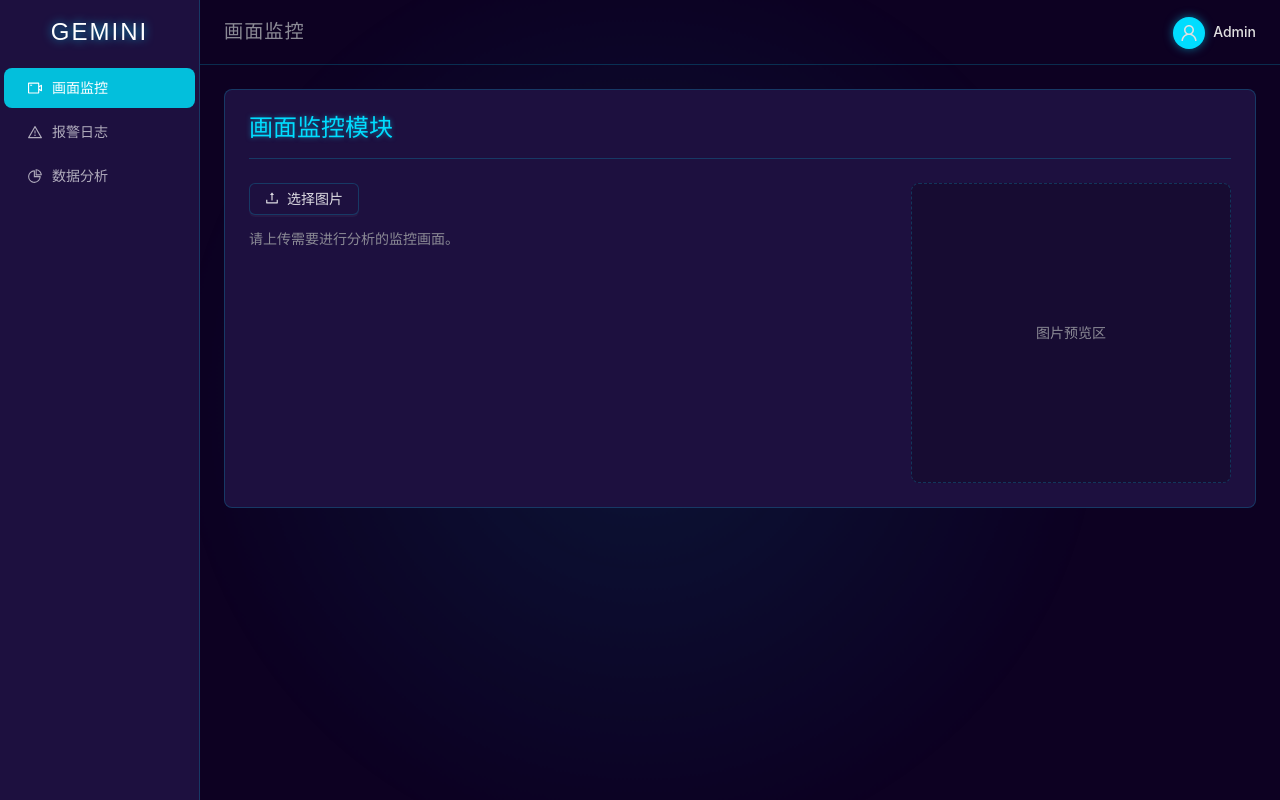
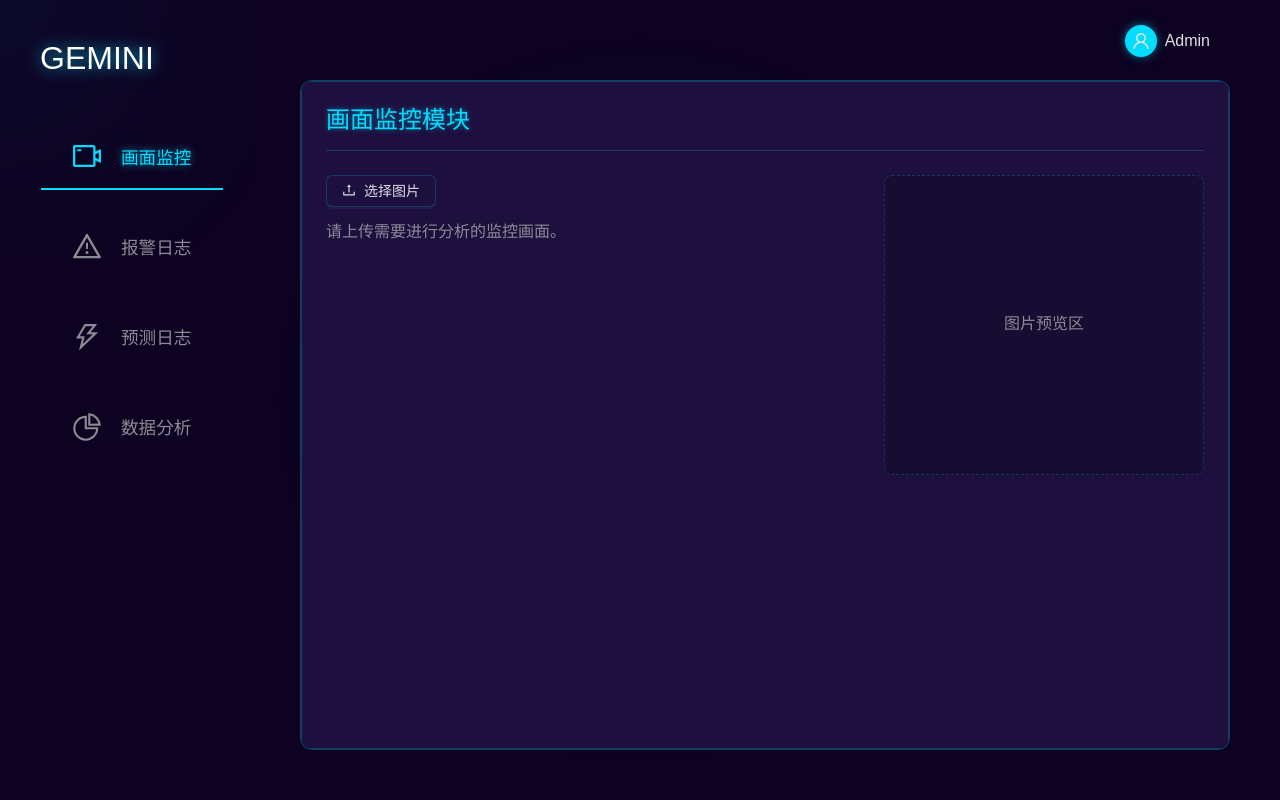
Before and after one commit to RUI1237/rocketNet, a React (Vite) app: page /login in a window 1280 px wide. Both pictures are taken after typing "Sample", "Sample123" into the empty fields and a click on the button "授 权 访 问". Built offline with nearby package versions, Linux system fonts and the light colour scheme.

Commit message:
feat(layout): 优化左侧导航组件

```diff
--- a/src/modules/AlarmLogModule.tsx
+++ b/src/modules/AlarmLogModule.tsx
@@ -97,7 +97,10 @@ const AlarmLogModule: React.FC = () => {
   ];
 
   return (
-    <div className={styles.moduleContainer}>
+    <div
+      className={styles.moduleContainer}
+      style={{ height: "100%", display: "flex", flexDirection: "column" }}
+    >
       <h2>报警日志模块</h2>
       <Table columns={columns} dataSource={logs} />
       <Modal
--- /dev/null
+++ b/src/modules/DataAnalysisModule.tsx
@@ -0,0 +1,26 @@
+import React from "react";
+import { BarChartOutlined } from "@ant-design/icons";
+import styles from "./Modules.module.scss";
+
+const DataAnalysisModule: React.FC = () => {
+  return (
+    <div
+      className={styles.moduleContainer}
+      style={{
+        height: "100%",
+        display: "flex",
+        flexDirection: "column",
+        alignItems: "center",
+        justifyContent: "center",
+        gap: "2rem",
+        color: "#8b8a95",
+      }}
+    >
+      <BarChartOutlined style={{ fontSize: "5rem" }} />
+      <h2 style={{ padding: 0, margin: 0, border: "none" }}>数据分析模块</h2>
+      <p>此功能模块正在开发中，敬请期待。</p>
+    </div>
+  );
+};
+
+export default DataAnalysisModule;
--- a/src/modules/MonitoringModule.tsx
+++ b/src/modules/MonitoringModule.tsx
@@ -32,7 +32,10 @@ const MonitoringModule: React.FC = () => {
   };
 
   return (
-    <div className={styles.moduleContainer}>
+    <div
+      className={styles.moduleContainer}
+      style={{ height: "100%", display: "flex", flexDirection: "column" }}
+    >
       <h2>画面监控模块</h2>
       <div className={styles.uploadSection}>
         <div>
--- /dev/null
+++ b/src/modules/PredictionLogModule.tsx
@@ -0,0 +1,151 @@
+import React, { useState } from "react";
+import { Table, Button, Modal, Tag, Image } from "antd";
+import type { ColumnsType } from "antd/es/table";
+import styles from "./Modules.module.scss"; // 复用现有样式
+
+// 定义预测日志的数据结构
+interface PredictionDataType {
+  key: string;
+  id: string;
+  timestamp: string;
+  modelName: string;
+  result: string;
+  confidence: number;
+  imageUrl: string; // 预测的快照图片
+}
+
+// 模拟后端的预测数据
+const mockPredictionData: PredictionDataType[] = [
+  {
+    key: "1",
+    id: "PRED-20251118-001",
+    timestamp: "2025-11-18 14:05:12",
+    modelName: "VisionMark-V3.1",
+    result: "异常-烟雾",
+    confidence: 99.2,
+    imageUrl: "https://via.placeholder.com/800x600.png/000000/FFFFFF/?text=Smoke+Detected",
+  },
+  {
+    key: "2",
+    id: "PRED-20251118-002",
+    timestamp: "2025-11-18 14:05:08",
+    modelName: "GuardNet-V1.5",
+    result: "正常",
+    confidence: 97.5,
+    imageUrl: "https://via.placeholder.com/800x600.png/000000/FFFFFF/?text=Normal+Scene",
+  },
+  {
+    key: "3",
+    id: "PRED-20251118-003",
+    timestamp: "2025-11-18 14:04:55",
+    modelName: "VisionMark-V3.1",
+    result: "异常-人影",
+    confidence: 85.1,
+    imageUrl: "https://via.placeholder.com/800x600.png/000000/FFFFFF/?text=Intruder+Shadow",
+  },
+  {
+    key: "4",
+    id: "PRED-20251118-004",
+    timestamp: "2025-11-18 14:04:50",
+    modelName: "GuardNet-V1.5",
+    result: "正常",
+    confidence: 99.8,
+    imageUrl: "https://via.placeholder.com/800x600.png/000000/FFFFFF/?text=Normal+Scene",
+  },
+];
+
+const PredictionLogModule: React.FC = () => {
+  const [isModalVisible, setIsModalVisible] = useState(false);
+  const [selectedLog, setSelectedLog] = useState<PredictionDataType | null>(null);
+
+  const showDetails = (record: PredictionDataType) => {
+    setSelectedLog(record);
+    setIsModalVisible(true);
+  };
+
+  const columns: ColumnsType<PredictionDataType> = [
+    { title: "预测ID", dataIndex: "id", key: "id", width: 220 },
+    { title: "时间戳", dataIndex: "timestamp", key: "timestamp", width: 180 },
+    { title: "模型名称", dataIndex: "modelName", key: "modelName", width: 150 },
+    {
+      title: "预测结果",
+      dataIndex: "result",
+      key: "result",
+      render: (result: string) => (
+        <Tag color={result.includes("异常") ? "red" : "cyan"}>{result}</Tag>
+      ),
+    },
+    {
+      title: "置信度",
+      dataIndex: "confidence",
+      key: "confidence",
+      render: (confidence: number) => {
+        const color = confidence > 95 ? "volcano" : confidence > 80 ? "orange" : "green";
+        return <Tag color={color}>{confidence.toFixed(1)}%</Tag>;
+      },
+    },
+    {
+      title: "操作",
+      key: "action",
+      fixed: "right",
+      width: 120,
+      render: (_, record) => (
+        <Button type="link" onClick={() => showDetails(record)}>
+          查看快照
+        </Button>
+      ),
+    },
+  ];
+
+  return (
+    <div
+      className={styles.moduleContainer}
+      style={{ height: "100%", display: "flex", flexDirection: "column" }}
+    >
+      <h2
+        style={{
+          padding: "1.5rem 2rem",
+          margin: 0,
+          borderBottom: "1px solid rgba(0, 221, 255, 0.3)",
+        }}
+      >
+        预测日志模块
+      </h2>
+      <Table
+        columns={columns}
+        dataSource={mockPredictionData}
+        style={{ flex: 1, overflow: "hidden" }}
+        scroll={{ y: "100%" }}
+      />
+      <Modal
+        title={`预测详情 - ${selectedLog?.id}`}
+        open={isModalVisible}
+        onCancel={() => setIsModalVisible(false)}
+        footer={[
+          <Button key="close" type="primary" onClick={() => setIsModalVisible(false)}>
+            关闭
+          </Button>,
+        ]}
+        width={850}
+      >
+        {selectedLog && (
+          <div>
+            <p>
+              <strong>时间:</strong> {selectedLog.timestamp}
+            </p>
+            <p>
+              <strong>模型:</strong> {selectedLog.modelName}
+            </p>
+            <p>
+              <strong>结果:</strong> {selectedLog.result} (置信度:{" "}
+              {selectedLog.confidence.toFixed(1)}%)
+            </p>
+            <Image width="100%" src={selectedLog.imageUrl} alt="预测快照" />
+          </div>
+        )}
+      </Modal>
+    </div>
+  );
+};
+
+export default PredictionLogModule;
--- a/src/views/MainLayout/MainLayout.module.scss
+++ b/src/views/MainLayout/MainLayout.module.scss
@@ -1,31 +1,43 @@
-// --- 变量定义 (与登录页完全统一) ---
+// --- 变量和动画定义 ---
 $color-primary: #00ddff;
 $color-bg-dark: #0d0221;
-$color-bg-panel: #1d103f;
+$border-color: rgba($color-primary, 0.3);
 $text-primary: #e0e0e0;
 $text-secondary: #8b8a95;
-$border-color: rgba($color-primary, 0.2);
 $font-tech: "Orbitron", sans-serif;
 
-// --- 动画定义 ---
 @keyframes background-pulse {
   0% {
     transform: translate(-50%, -50%) scale(1);
-    opacity: 0.6;
+    opacity: 0.4;
   }
   50% {
     transform: translate(-50%, -50%) scale(1.2);
-    opacity: 0.8;
+    opacity: 0.6;
   }
   100% {
     transform: translate(-50%, -50%) scale(1);
-    opacity: 0.6;
+    opacity: 0.4;
   }
 }
 
-// --- 主布局 ---
+@keyframes panel-enter {
+  from {
+    opacity: 0;
+    transform: scale(0.95) translateY(20px);
+    filter: blur(5px);
+  }
+  to {
+    opacity: 1;
+    transform: scale(1) translateY(0);
+    filter: blur(0);
+  }
+}
+
+// --- 主布局容器 ---
 .mainLayout {
   height: 100vh;
+  width: 100vw;
   background-color: $color-bg-dark !important;
   position: relative;
   overflow: hidden;
@@ -41,56 +53,116 @@ $font-tech: "Orbitron", sans-serif;
     z-index: 0;
     background-image: radial-gradient(
       circle at center,
-      rgba($color-primary, 0.15) 0%,
-      transparent 60%
+      rgba($color-primary, 0.1) 0%,
+      transparent 50%
     );
-    background-repeat: no-repeat;
-    background-position: center;
     animation: background-pulse 15s infinite ease-in-out;
+  }
+
+  // “追光”效果
+  &::after {
+    content: "";
+    position: absolute;
+    top: var(--mouse-y);
+    left: var(--mouse-x);
+    width: 0;
+    height: 0;
+    transform: translate(-50%, -50%);
+    box-shadow: 0 0 300px 120px rgba($color-primary, 0.08);
+    border-radius: 50%;
+    pointer-events: none;
+    opacity: 0;
+    opacity: 0.5s ease;
+  }
+  &:hover::after {
+    opacity: 1;
   }
 }
 
-// --- 侧边栏 Sider ---
-.sider {
-  background: $color-bg-panel !important;
-  border-right: 1px solid $border-color;
-  position: relative;
-  z-index: 1;
+// --- 左上角：浮动导航模块 ---
+.mainNav {
+  position: absolute;
+  top: 40px;
+  left: 40px;
+  z-index: 10;
+  display: flex;
+  flex-direction: column;
+  align-items: flex-start;
+  gap: 3rem;
 
   .logo {
-    height: 64px;
+    font-family: $font-tech;
+    font-size: 2rem;
+    color: #fff;
+    text-shadow: 0 0 15px rgba($color-primary, 0.8);
+  }
+
+  .navButtonsContainer {
     display: flex;
-    align-items: center;
-    justify-content: center;
-    font-family: $font-tech;
-    font-size: 1.5rem;
-    color: #fff;
-    letter-spacing: 2px;
-    text-shadow: 0 0 10px rgba($color-primary, 0.7);
+    flex-direction: column;
+    gap: 1.5rem; // 增加按钮间距
   }
 }
 
-// --- 顶部 Header ---
-.header {
+.navButton {
+  background: transparent;
+  border: 1px solid transparent;
+  color: $text-secondary;
+  cursor: pointer;
   display: flex;
-  justify-content: space-between;
   align-items: center;
-  background: transparent !important;
-  padding: 0 24px !important;
-  border-bottom: 1px solid $border-color;
-  height: 65px;
+
+  // 尺寸放大
+  gap: 1.25rem;
+  padding: 1rem 2rem;
+
+  transition: all 0.3s ease-out;
   position: relative;
-  z-index: 1;
 
-  .headerTitle {
-    font-family: $font-tech;
-    font-size: 1.2rem;
-    color: $text-secondary;
-    letter-spacing: 1px;
+  .icon {
+    font-size: 1.75rem;
+  }
+  .label {
+    font-size: 1.1rem;
+    font-weight: 500;
+  }
+
+  // 动态下划线
+  &::after {
+    content: "";
+    position: absolute;
+    bottom: 0;
+    left: 0;
+    width: 0;
+    height: 2px;
+    background-color: $color-primary;
+    transition: width 0.3s ease;
+  }
+
+  &:hover {
+    color: #fff;
+    &::after {
+      width: 100%;
+    }
+  }
+
+  &.active {
+    color: $color-primary;
+    text-shadow: 0 0 8px rgba($color-primary, 0.7);
+    &::after {
+      width: 100%;
+    }
   }
 }
 
-// --- 用户信息区域 ---
+// --- 右上角：用户信息模块 ---
+.header {
+  position: absolute;
+  top: 25px;
+  right: 70px;
+  z-index: 10;
+}
+
 .userProfile {
   cursor: pointer;
   .avatar {
@@ -103,60 +175,44 @@ $font-tech: "Orbitron", sans-serif;
   }
 }
 
-// --- 主内容区 Content ---
-.content {
-  padding: 24px;
-  margin: 0;
-  overflow-y: auto;
-  position: relative;
-  z-index: 1;
-
-  // “追光”效果伪元素
-  &::before {
-    content: "";
-    position: absolute;
-    top: var(--mouse-y);
-    left: var(--mouse-x);
-    width: 0;
-    height: 0;
-    transform: translate(-50%, -50%);
-    box-shadow: 0 0 400px 150px rgba($color-primary, 0.1);
-    border-radius: 50%;
-    pointer-events: none;
-    opacity: 0;
-    transition: opacity 0.3s ease;
-  }
-
-  &:hover::before {
-    opacity: 1;
-  }
+// --- 中央内容区域 ---
+.contentArea {
+  width: 100%;
+  height: 100%;
+  display: flex;
+  justify-content: center;
+  align-items: center;
+  // 减少 padding, 扩大内容区
+  padding: 80px 50px 50px 300px;
 }
 
-// --- “扫描线”菜单悬停效果 (使用 :global 穿透 antd 的 class) ---
-:global(.ant-menu-dark.ant-menu-inline) {
-  .ant-menu-item {
-    position: relative;
-    overflow: hidden;
-    transition: background 0.3s ease;
+// --- 内容浮动面板 ---
+.contentPanel {
+  width: 100%;
+  height: 100%;
+  max-width: none;
+  background: rgba(13, 2, 33, 0.8);
+  backdrop-filter: blur(10px);
+  border: 1px solid $border-color;
+  border-radius: 12px;
+  overflow: hidden;
+  display: flex;
+  flex-direction: column;
+  animation: panel-enter 0.6s ease-out forwards;
 
-    &::before {
-      content: "";
-      position: absolute;
-      top: 0;
-      left: -100%;
-      width: 100%;
-      height: 100%;
-      background: linear-gradient(90deg, transparent, rgba($color-primary, 0.3), transparent);
-      transition: left 0.4s ease-out;
+  // 内部滚动条美化
+  > div {
+    flex-grow: 1;
+    overflow-y: auto;
+    &::-webkit-scrollbar {
+      width: 6px;
     }
-
-    &:hover::before,
-    &.ant-menu-item-selected::before {
-      left: 100%;
+    &::-webkit-scrollbar-track {
+      background: transparent;
     }
-
-    &.ant-menu-item-selected {
-      background: rgba($color-primary, 0.2) !important;
+    &::-webkit-scrollbar-thumb {
+      background: $color-primary;
+      border-radius: 3px;
     }
   }
 }
--- a/src/views/MainLayout/MainLayout.tsx
+++ b/src/views/MainLayout/MainLayout.tsx
@@ -1,6 +1,7 @@
-import React, { useState, useRef } from "react"; // useRef 保持不变
-import { Layout, Menu, Dropdown, Avatar, Space } from "antd";
+import React, { useState, useRef } from "react";
+import { Dropdown, Avatar, Space } from "antd";
 import type { MenuProps } from "antd";
+// 1. 引入新的图标
 import {
   PieChartOutlined,
   VideoCameraOutlined,
@@ -8,13 +9,23 @@ import {
   LogoutOutlined,
   UserOutlined,
   SettingOutlined,
+  ThunderboltOutlined, // 新增图标
 } from "@ant-design/icons";
 import styles from "./MainLayout.module.scss";
 import MonitoringModule from "@/modules/MonitoringModule";
 import AlarmLogModule from "@/modules/AlarmLogModule";
+// 2. 引入新的模块组件
+import PredictionLogModule from "@/modules/PredictionLogModule";
+import DataAnalysisModule from "@/modules/DataAnalysisModule";
 import { useMousePosition } from "@/hooks/useMousePosition";
 
-const { Header, Content, Sider } = Layout;
+// 3. 更新导航项数组
+const navItems = [
+  { key: "1", icon: <VideoCameraOutlined />, label: "画面监控" },
+  { key: "2", icon: <WarningOutlined />, label: "报警日志" },
+  { key: "3", icon: <ThunderboltOutlined />, label: "预测日志" }, // 新增
+  { key: "4", icon: <PieChartOutlined />, label: "数据分析" }, // 调整 key
+];
 
 interface MainLayoutProps {
   onLogout: () => void;
@@ -22,31 +33,8 @@ interface MainLayoutProps {
 
 const MainLayout: React.FC<MainLayoutProps> = ({ onLogout }) => {
   const [selectedKey, setSelectedKey] = useState("1");
-  const [currentModuleTitle, setCurrentModuleTitle] = useState("画面监控");
-
-  // --- 核心修改在这里 ---
-  // 将 useRef 的泛型从 <HTMLDivElement | null> 改为 <HTMLDivElement>
-  const contentRef = useRef<HTMLDivElement>(null!);
-  // --- 修改结束 ---
-
-  const mousePosition = useMousePosition(contentRef); // 现在这里的类型将完美匹配
-
-  const onSelectMenu = ({ key }: { key: string }) => {
-    setSelectedKey(key);
-    switch (key) {
-      case "1":
-        setCurrentModuleTitle("画面监控");
-        break;
-      case "2":
-        setCurrentModuleTitle("报警日志");
-        break;
-      case "3":
-        setCurrentModuleTitle("数据分析");
-        break;
-      default:
-        setCurrentModuleTitle("仪表盘");
-    }
-  };
+  const layoutRef = useRef<HTMLDivElement>(null!);
+  const mousePosition = useMousePosition(layoutRef);
 
   const dropdownItems: MenuProps["items"] = [
     { key: "1", label: "个人中心", icon: <UserOutlined /> },
@@ -56,36 +44,57 @@ const MainLayout: React.FC<MainLayoutProps> = ({ onLogout }) => {
   ];
 
   const renderContent = () => {
+    const module = (() => {
+      // 4. 更新 switch 语句以渲染新模块
       switch (selectedKey) {
         case "1":
           return <MonitoringModule />;
         case "2":
           return <AlarmLogModule />;
+        case "3":
+          return <PredictionLogModule />; // 新增
+        case "4":
+          return <DataAnalysisModule />; // 新增
         default:
-        return <div style={{ color: "white" }}>欢迎使用系统</div>;
+          return <div style={{ padding: "2rem", color: "#94a3b8" }}>请选择一个模块</div>;
       }
+    })();
+
+    return selectedKey ? (
+      <div className={styles.contentPanel} key={selectedKey}>
+        {module}
+      </div>
+    ) : null;
   };
 
   return (
-    <Layout className={styles.mainLayout}>
-      <Sider breakpoint="lg" collapsedWidth="0" className={styles.sider}>
+    <main
+      ref={layoutRef}
+      className={styles.mainLayout}
+      style={
+        {
+          "--mouse-x": `${mousePosition.x}px`,
+          "--mouse-y": `${mousePosition.y}px`,
+        } as React.CSSProperties
+      }
+    >
+      <nav className={styles.mainNav}>
         <div className={styles.logo}>GEMINI</div>
-        <Menu
-          theme="dark"
-          mode="inline"
-          defaultSelectedKeys={["1"]}
-          onSelect={onSelectMenu}
-          style={{ background: "transparent", borderRight: 0 }}
-          items={[
-            { key: "1", icon: <VideoCameraOutlined />, label: "画面监控" },
-            { key: "2", icon: <WarningOutlined />, label: "报警日志" },
-            { key: "3", icon: <PieChartOutlined />, label: "数据分析" },
-          ]}
-        />
-      </Sider>
-      <Layout>
-        <Header className={styles.header}>
-          <div className={styles.headerTitle}>{currentModuleTitle}</div>
+        <div className={styles.navButtonsContainer}>
+          {navItems.map((item) => (
+            <button
+              key={item.key}
+              className={`${styles.navButton} ${selectedKey === item.key ? styles.active : ""}`}
+              onClick={() => setSelectedKey(item.key)}
+            >
+              <span className={styles.icon}>{item.icon}</span>
+              <span className={styles.label}>{item.label}</span>
+            </button>
+          ))}
+        </div>
+      </nav>
+
+      <header className={styles.header}>
         <Dropdown menu={{ items: dropdownItems }} trigger={["click"]}>
           <a onClick={(e) => e.preventDefault()} className={styles.userProfile}>
             <Space>
@@ -94,21 +103,10 @@ const MainLayout: React.FC<MainLayoutProps> = ({ onLogout }) => {
             </Space>
           </a>
         </Dropdown>
-        </Header>
-        <Content
-          ref={contentRef}
-          className={styles.content}
-          style={
-            {
-              "--mouse-x": `${mousePosition.x}px`,
-              "--mouse-y": `${mousePosition.y}px`,
-            } as React.CSSProperties
-          }
-        >
-          {renderContent()}
-        </Content>
-      </Layout>
-    </Layout>
+      </header>
+
+      <section className={styles.contentArea}>{renderContent()}</section>
+    </main>
   );
 };
 
```
Lines whose indentation alone changed are shown as unchanged.
